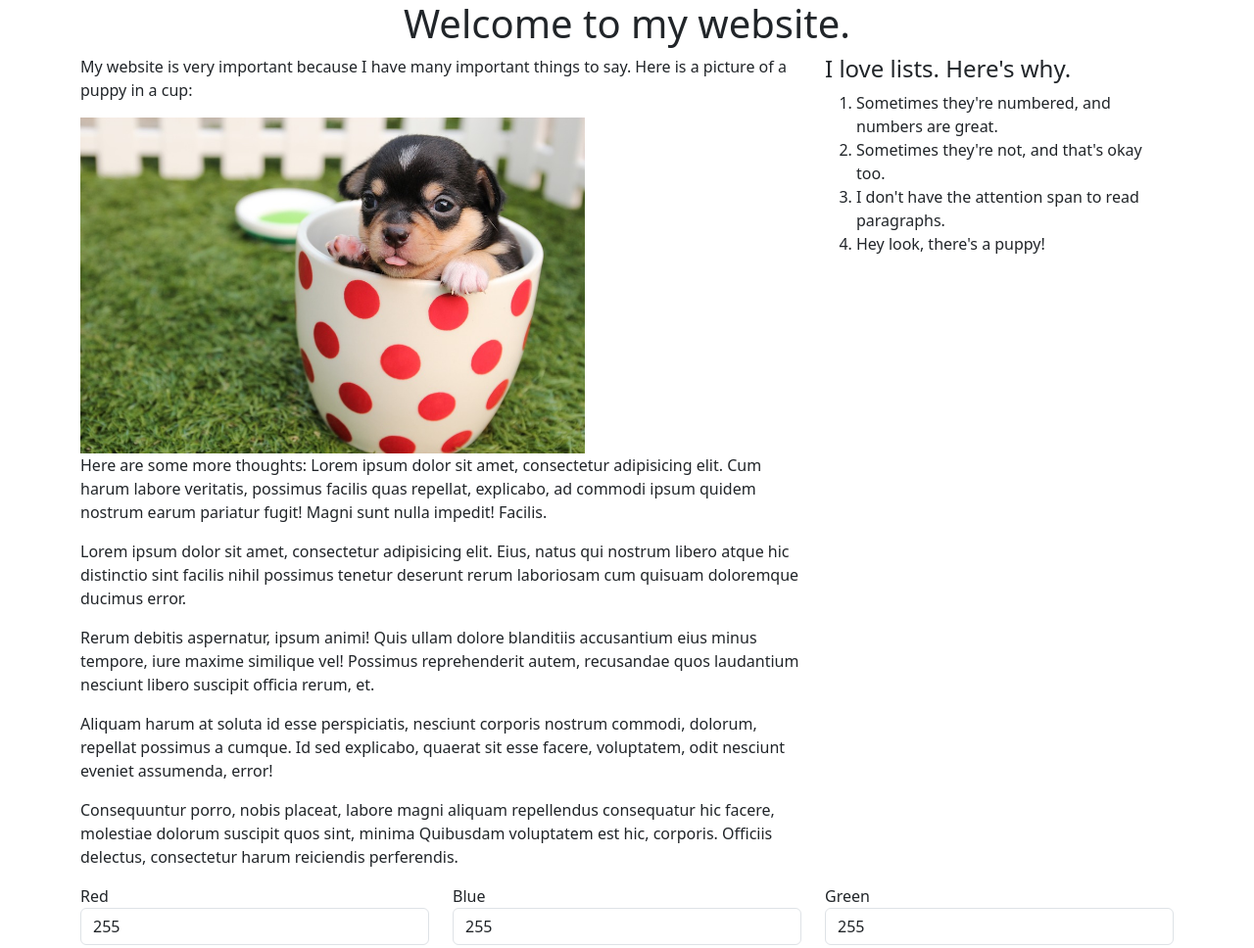
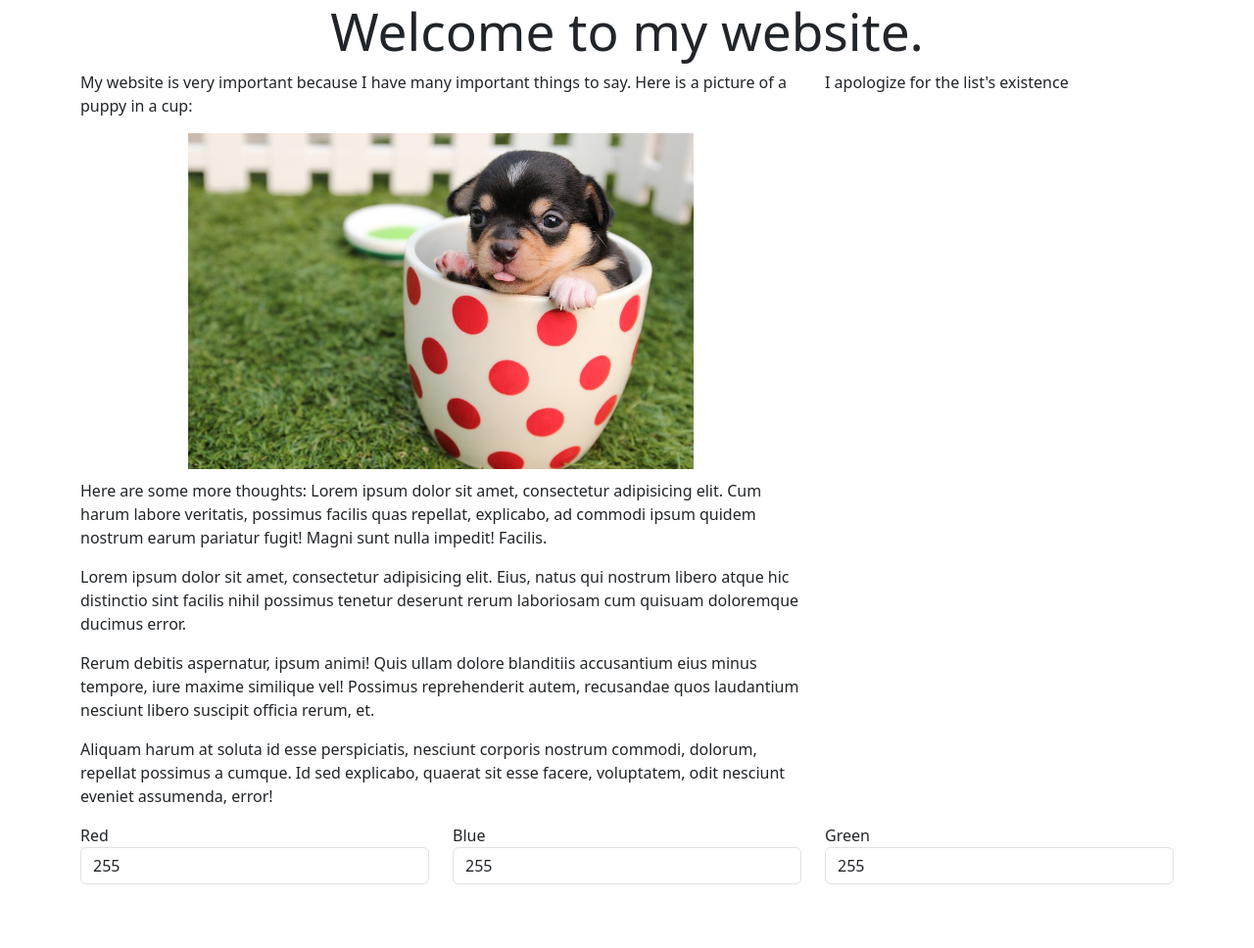
Before and after one commit to akhaylin/jquery-dom, a plain HTML site: page index.html in a window 1280 px wide. Shown: the whole page at 98% size. Drawn offline with nearby package versions, Linux system fonts and the light colour scheme.

Commit message:
got through steps 1-6

```diff
--- a/index.html
+++ b/index.html
@@ -74,7 +74,16 @@
 </div>
 <script src="https://unpkg.com/jquery"></script>
 <script>
-  // Add your code here!
+  $('article img').addClass('image-center');
+  $('article p').last().remove();
+  $('#title').css('font-size', Math.random() * 100);
+  $('ol').append('<li> We just added this </li>')
+  $('aside').empty().append("<p> I apologize for the list's existence</p>");
+  $('.form-control').on('change', function(){
+    const red = $()
+  })
+
+
 </script>
 </body>
 
```
